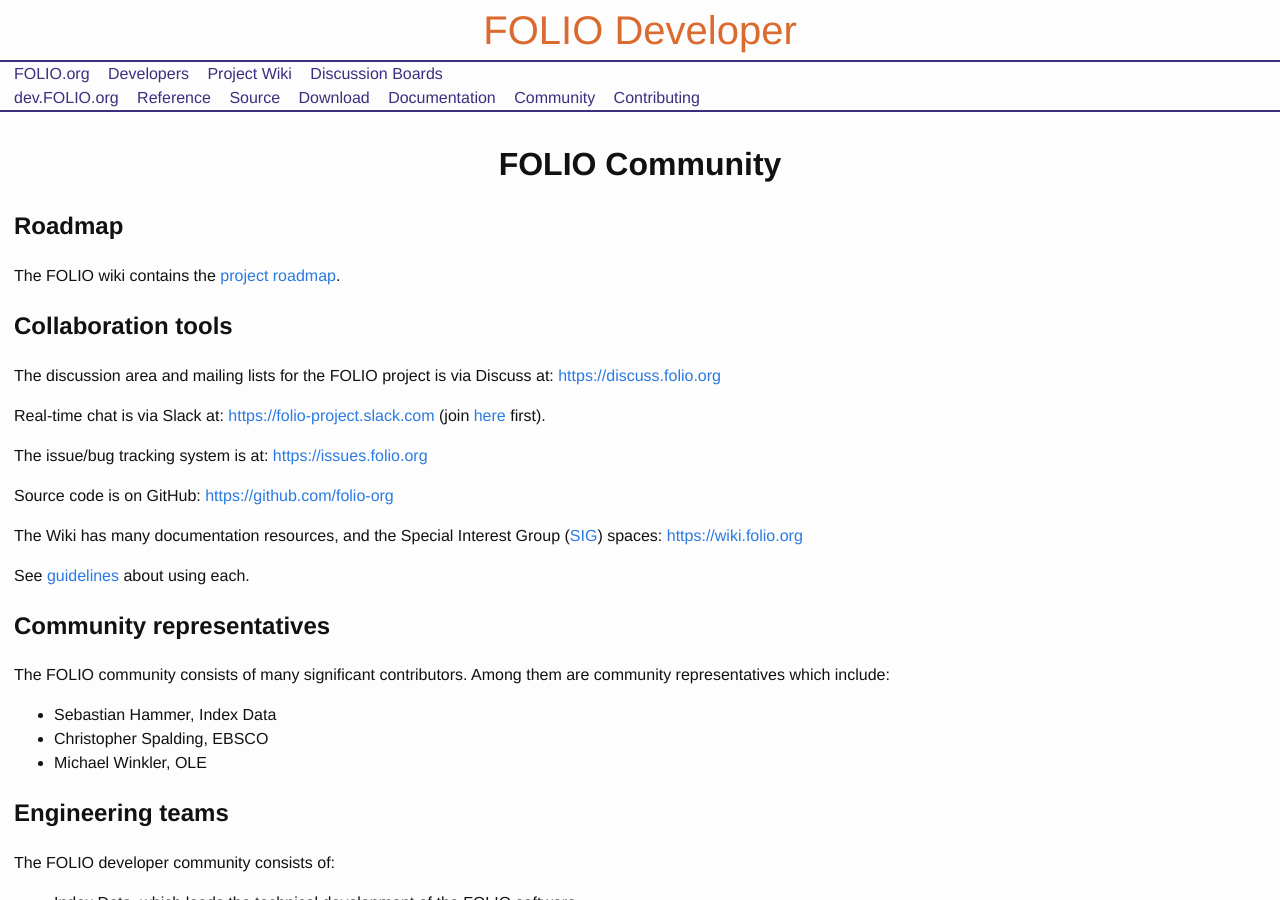
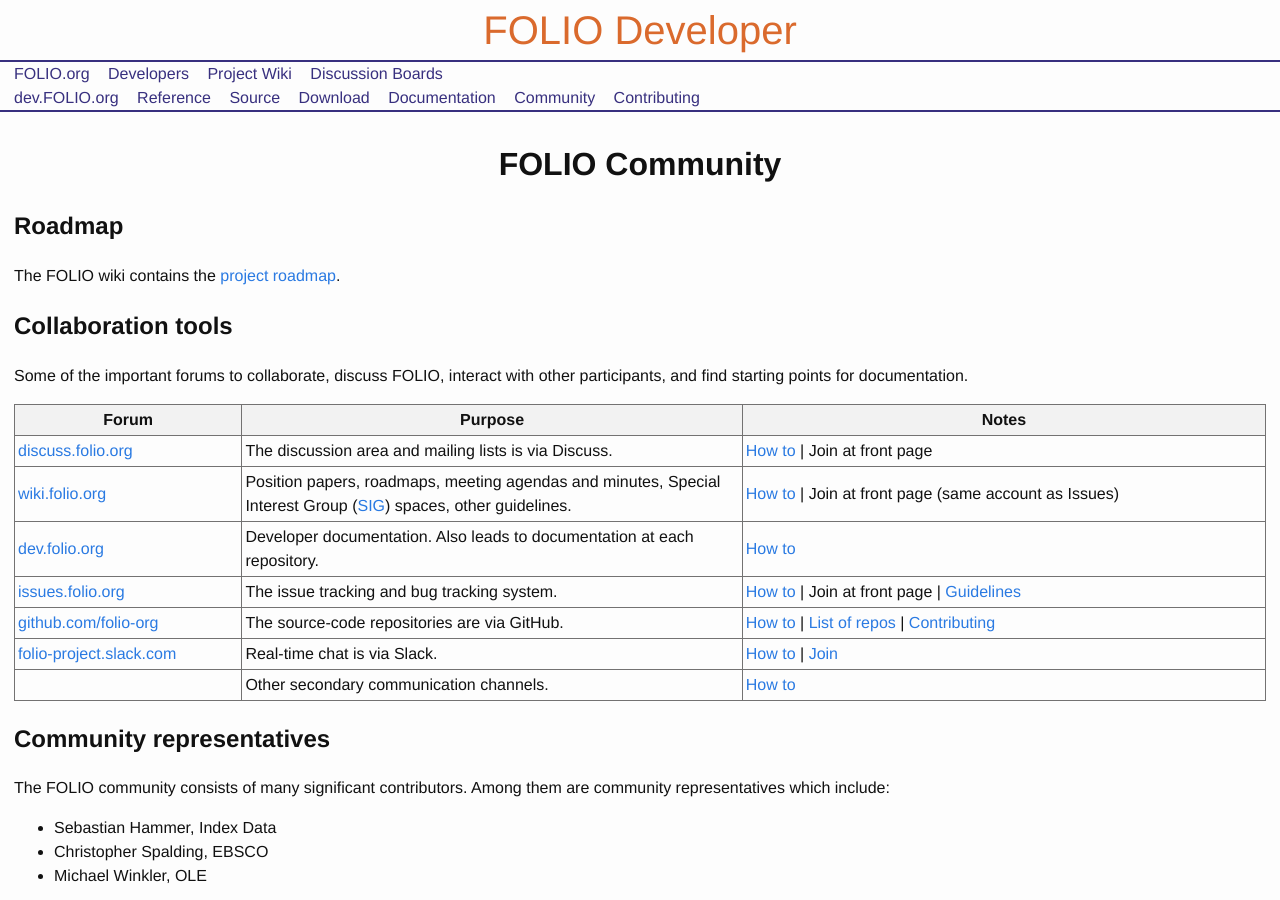
Before and after one commit to folio-org/folio-org.github.io, a Jekyll site: the page built from community/index.md, in a window 1280 px wide and 900 px high. Built offline with Jekyll 4.4.1, drawn with Linux system fonts in a browser that asks for light colours; nearby versions of some CDN libraries.

Commit message:
Use table for concise list of forums

```diff
--- a/community/index.md
+++ b/community/index.md
@@ -15,25 +20,80 @@
 
 ## Collaboration tools
 
-The discussion area and mailing lists for the FOLIO project is via Discuss at:
-[https://discuss.folio.org](https://discuss.folio.org)
+Some of the important forums to collaborate, discuss FOLIO, interact with other participants, and find starting points for documentation.
 
-Real-time chat is via Slack at:
-[https://folio-project.slack.com](https://folio-project.slack.com)
-(join [here](https://slack-invitation.folio.org) first).
-
-The issue/bug tracking system is at:
-[https://issues.folio.org](https://issues.folio.org)
-
-Source code is on GitHub:
-[https://github.com/folio-org](https://github.com/folio-org)
-
-The Wiki has many documentation resources,
-and the Special Interest Group
-([SIG](https://wiki.folio.org/display/PC/Special+Interest+Groups)) spaces:
-[https://wiki.folio.org](https://wiki.folio.org)
-
-See [guidelines](which-forum) about using each.
+<table>
+  <thead>
+    <tr>
+      <th>Forum</th>
+      <th width="40%">Purpose</th>
+      <th>Notes</th>
+    </tr>
+  </thead>
+  <tbody>
+    <tr>
+      <td> <a href="https://discuss.folio.org">discuss.folio.org</a> </td>
+      <td> The discussion area and mailing lists is via Discuss. </td>
+      <td>
+        <a href="which-forum#discuss">How to</a> |
+        Join at front page
+      </td>
+    </tr>
+    <tr>
+      <td> <a href="https://wiki.folio.org">wiki.folio.org</a> </td>
+      <td>
+        Position papers, roadmaps, meeting agendas and minutes, Special Interest Group
+        (<a href="https://wiki.folio.org/display/PC/Special+Interest+Groups">SIG</a>) spaces,
+        other guidelines.
+      </td>
+      <td>
+        <a href="which-forum#wiki">How to</a> |
+        Join at front page (same account as Issues)
+      </td>
+    </tr>
+    <tr>
+      <td> <a href="http://dev.folio.org">dev.folio.org</a> </td>
+      <td> Developer documentation. Also leads to documentation at each repository. </td>
+      <td>
+        <a href="https://github.com/folio-org/folio-org.github.io/blob/master/README.md">How to</a>
+      </td>
+    </tr>
+    <tr>
+      <td> <a href="https://issues.folio.org">issues.folio.org</a> </td>
+      <td> The issue tracking and bug tracking system.
+      </td>
+      <td>
+        <a href="which-forum#issue-tracker">How to</a> |
+        Join at front page |
+        <a href="guide-issues">Guidelines</a>
+      </td>
+    </tr>
+    <tr>
+      <td> <a href="https://github.com/folio-org">github.com/folio-org</a> </td>
+      <td> The source-code repositories are via GitHub. </td>
+      <td>
+        <a href="which-forum#github">How to</a> |
+        <a href="/source-code">List of repos</a> |
+        <a href="contrib-code">Contributing</a>
+      </td>
+    </tr>
+    <tr>
+      <td> <a href="https://folio-project.slack.com">folio-project.slack.com</a> </td>
+      <td> Real-time chat is via Slack. </td>
+      <td>
+        <a href="which-forum#slack">How to</a> |
+        <a href="https://slack-invitation.folio.org">Join</a>
+      </td>
+    </tr>
+    <tr>
+      <td> </td>
+      <td> Other secondary communication channels.</td>
+      <td>
+        <a href="which-forum#secondary">How to</a>
+      </td>
+    </tr>
+  </tbody>
+</table>
 
 ## Community representatives
 
```
Also changed, not shown: other parts of community/index.md (+5 -0 lines), community/which-forum.md (+2 -2 lines), doc/index.md (+2 -1 lines).
